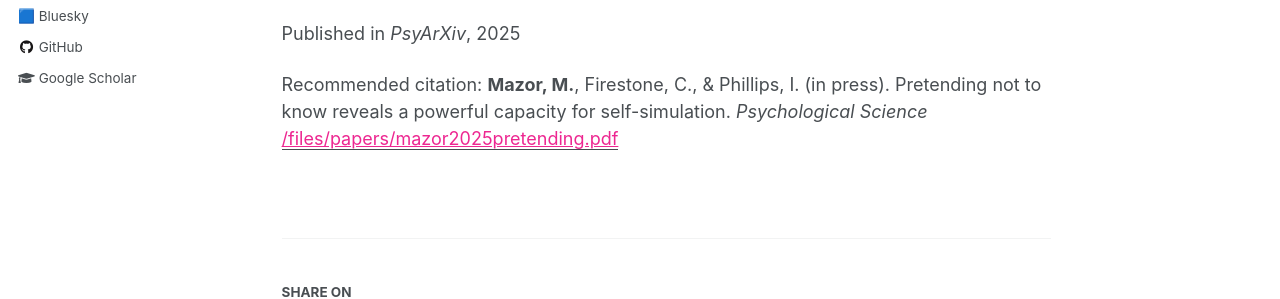
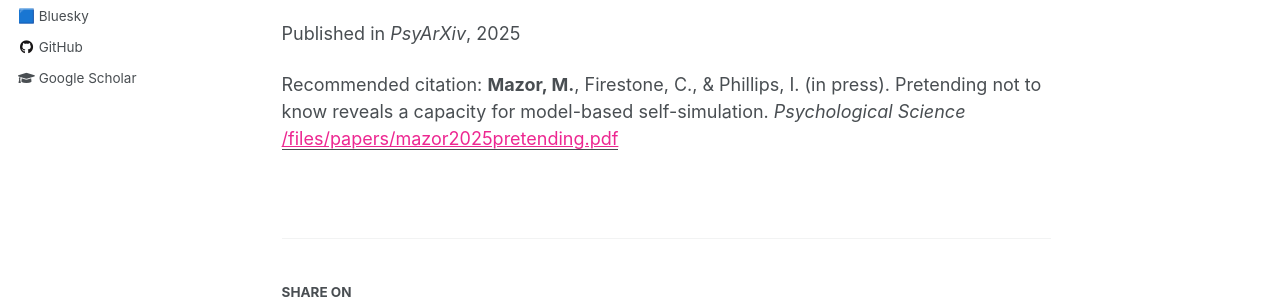
Before and after one commit to matanmazor/matanmazor.github.io, a Jekyll site: the page built from _publications/2025-11-21-pretending.md, in a window 1280 px wide. Shown: the part 172-471 px from the top of the page. Built offline with Jekyll 4.4.1, drawn with Linux system fonts in a browser that asks for light colours.

Commit message:
Update 2025-11-21-pretending.md

```diff
--- a/_publications/2025-11-21-pretending.md
+++ b/_publications/2025-11-21-pretending.md
@@ -5,9 +5,9 @@ permalink: /publications/2025-11-21-pretending
 date: 2025-11-21
 venue: 'PsyArXiv'
 psyarxiv: 'https://osf.io/preprints/psyarxiv/pgxrz_v2'
-github: 'https://github.com/matanmazor/ignorance'
+github: 'https://github.com/self-model/pretendingNotToKnow'
 paperurl: '/files/papers/mazor2025pretending.pdf'
-citation: '<b>Mazor, M.</b>, Firestone, C., & Phillips, I. (in press). Pretending not to know reveals a powerful capacity for self-simulation. <i>Psychological Science</i>'
+citation: '<b>Mazor, M.</b>, Firestone, C., & Phillips, I. (in press). Pretending not to know reveals a capacity for model-based self-simulation. <i>Psychological Science</i>'
 summary_paragraph: >
   In order to pretend that I don't know something, I need to mentally simulate what I would do if my knowledge were different than what it is. To do this, I rely on knowledge that I have about my own mind: metacognitive knowledge. Together with [Chaz](https://pbs.jhu.edu/directory/chaz-firestone/) and [Ian](https://www.ianbphillips.com/), we quantified people's metacognition by measuring their ability to pretend they don't know something. Specifically, we had them play rounds of Hangman ("reveal the hidden word with as few letter guesses as possible") and Battleship ("reveal the hidden ships in the grid with as few cell guesses as possible"). We then compared their behaviour in real games against their behaviour in pretend games, in which we told them what the word was, or where the ships were hidden, but asked them to behave as they would if they didn't have this information. We found a remarkable capacity for self-simulation, but also identified important limitations: pretenders had a tendency to over-act, and were sub-optimal in their taking-in of new information.
 ---
```
